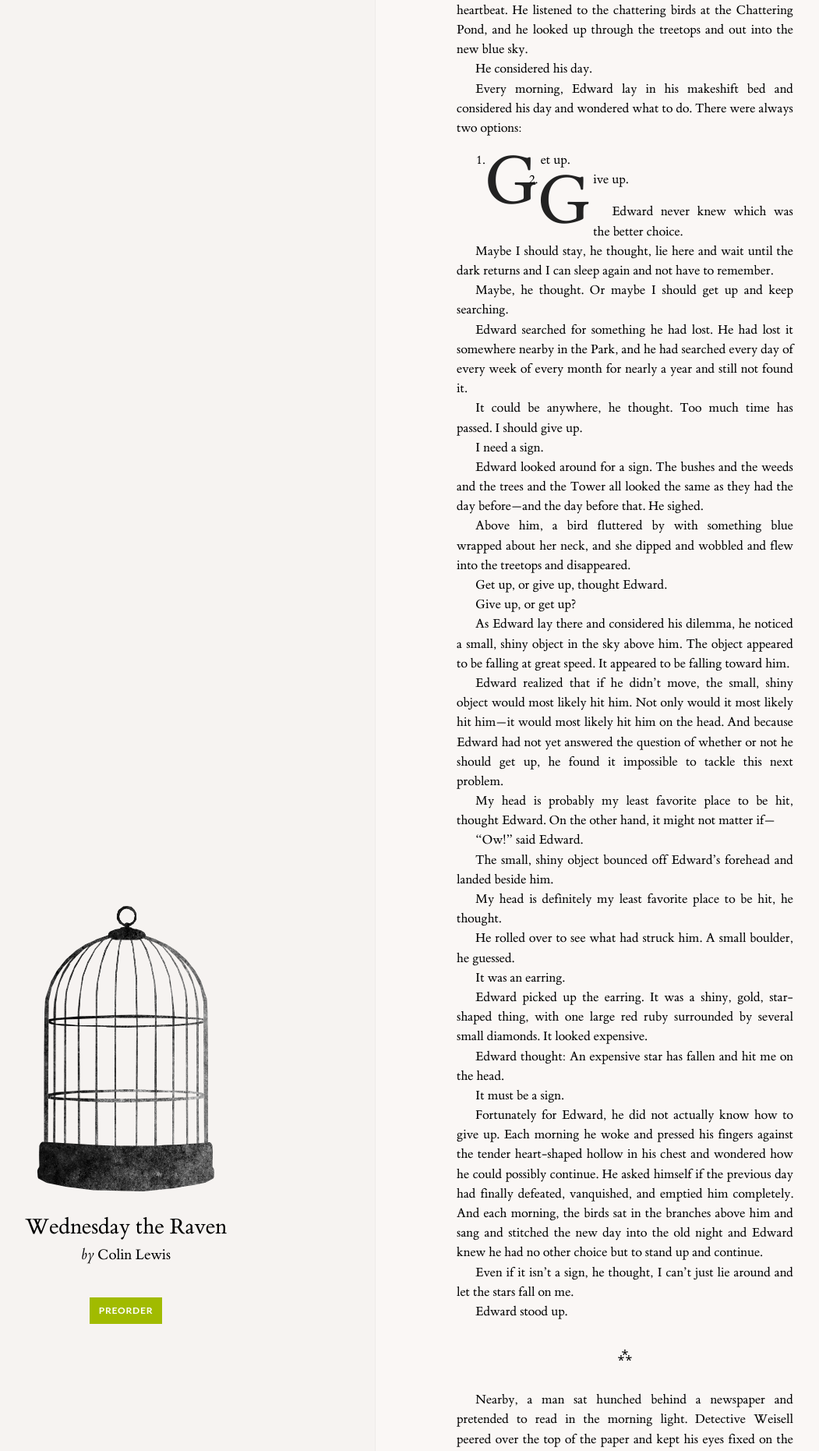
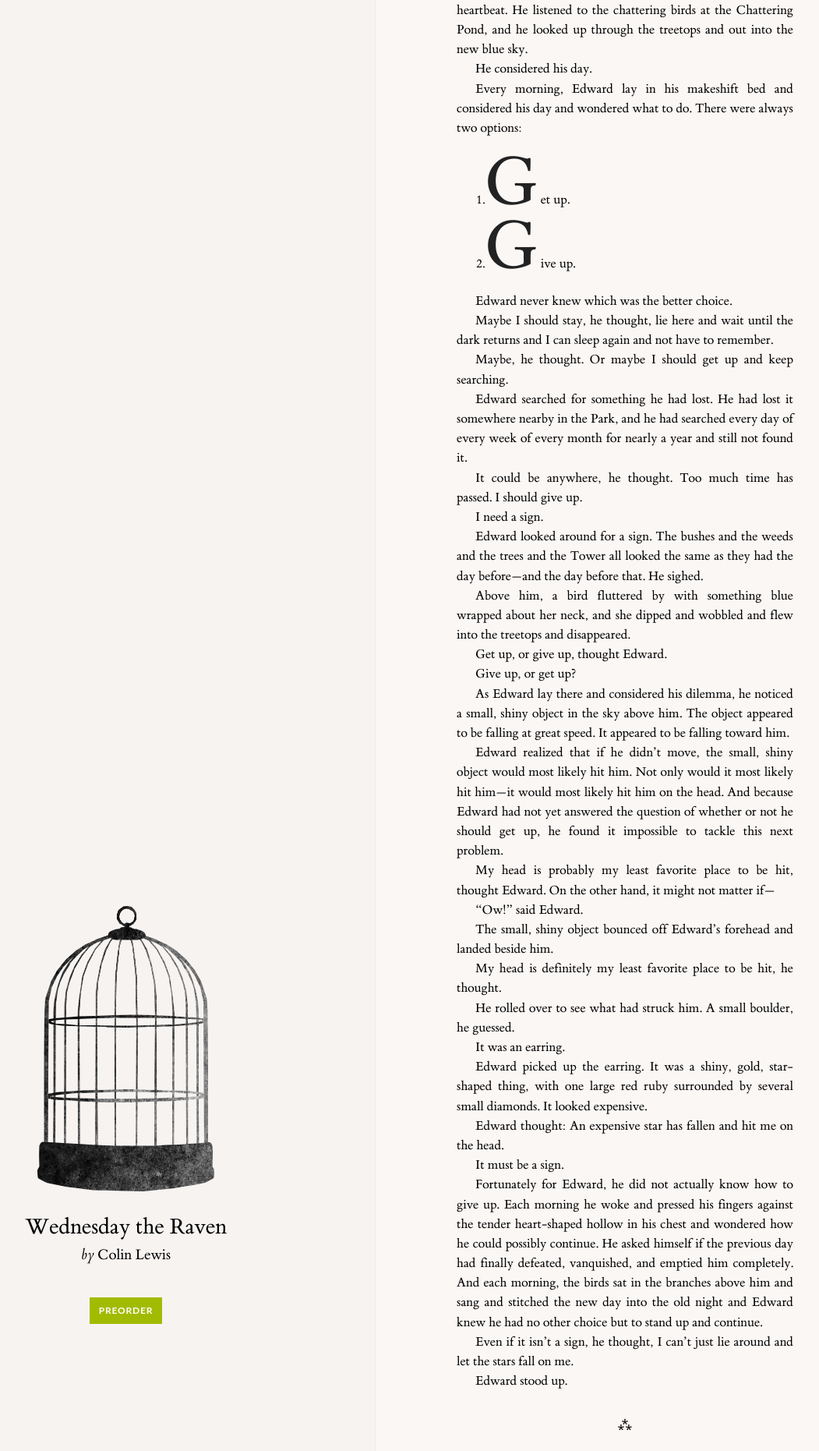
Before and after one commit to studiokicobi/wednesday-the-raven, a Jekyll site: the page built from chapters/chapter-09.md, in a window 1280 px wide. Shown: the part 1072-2933 px from the top of the page at 78% size, without its empty margins (158-1209 px from the left). Built offline with Jekyll 4.4.1, drawn with Linux system fonts in a browser that asks for light colours; some of the changed text lies outside the part shown.

Commit message:
remove drop cap styles for ol

```diff
--- a/css/main.css
+++ b/css/main.css
@@ -68,7 +68,13 @@
 body.home .flex-item-1 img,
 body.chapter .flex-item-1 img { max-width: 227px; max-height: 366px; margin: 0 auto 1.5rem auto; }
 .flex-item-2 { flex: 0 0 auto; overflow: auto; justify-content: flex-start; }
+
+/* Drop cap */
 /* body.chapter */ .flex-item-2 article p:first-of-type:first-letter { color: #222; float: left; font-size: 5.7rem; line-height: 5.15rem; padding-top: 0px; padding-right: 8px; padding-left: 0px; margin:-1px -5px -10px -5px; text-indent: 0; }
+
+/* Kill drop cap styles for ol */
+.flex-item-2 article ol li p:first-of-type:first-letter { color: default; float: none; font-size: default; line-height: default; padding-top: default; padding-right: default; padding-left: default; margin: default; text-indent: default; }
+
 body.home .flex-item-2 { justify-content: center; align-items: center; }
 .flex-item-2 article { max-width: 68ch;  padding: 0 50px; }
 .flex-item-1 { background: #F6F3F1; border-right: 1px solid #EEEBE9;}
```
